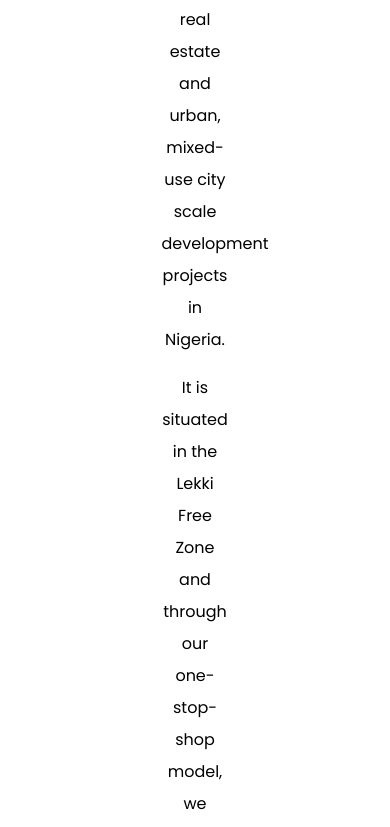
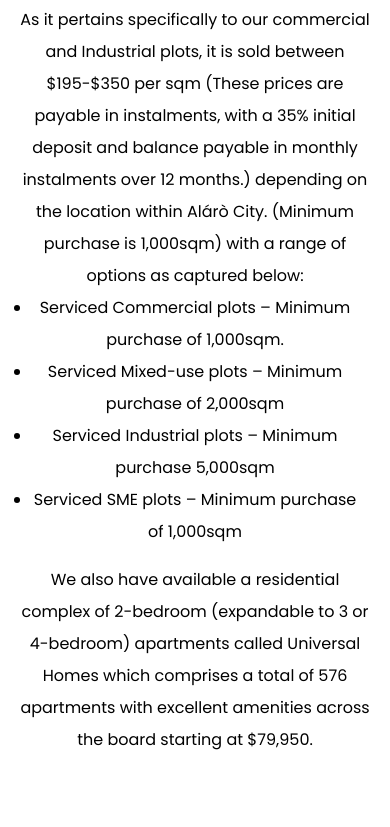
Before and after one commit to calebchris000/Alaro-City, a Svelte app: page / in a window 390 px wide. Shown: the part 2291-3118 px from the top of the page. Built offline with nearby package versions, Linux system fonts and the light colour scheme.

Commit message:
Add phone verification

```diff
--- a/src/components/contact.svelte
+++ b/src/components/contact.svelte
@@ -19,8 +19,13 @@
             notification.error({ text: "Fill out your names" });
             return;
         }
-        if (form_data.full_name.split(" ").length < 2) {
+        if (form_data.full_name.trim().split(" ").length < 2) {
             notification.error({ text: "Provide your first and last name" });
+            return;
+        }
+
+        if (!form_data.phone) {
+            notification.error({ text: "Provide your phone number" });
             return;
         }
 
--- a/src/components/info.svelte
+++ b/src/components/info.svelte
@@ -2,12 +2,12 @@
 </script>
 
 <section
-    class="h-fit bg-white p-32 shapedividers_com-2274 pt-32 flex flex-col gap-10"
+    class="h-fit bg-white p-4 lg:p-32 shapedividers_com-2274 pt-32 flex flex-col gap-10"
 >
     <h2 class="text-2xl font-semibold text-secondary underline text-center">
         About Us
     </h2>
-    <div class="w-[50%] gap-4 text-center mx-auto space-y-4">
+    <div class="lg:w-[50%] gap-4 text-center mx-auto space-y-4">
         <p class="leading-loose content">
             Alárò City is a joint venture between Rendeavour, the largest new
             city and industrial park builder in Africa, and the Lagos State
@@ -42,7 +42,7 @@
                 location within Alárò City. (Minimum purchase is 1,000sqm) with
                 a range of options as captured below:
             </p>
-            <ol class="list-disc leading-loose">
+            <ol class="list-disc leading-loose px-4">
                 <li>
                     Serviced Commercial plots – Minimum purchase of 1,000sqm.
                 </li>
```
